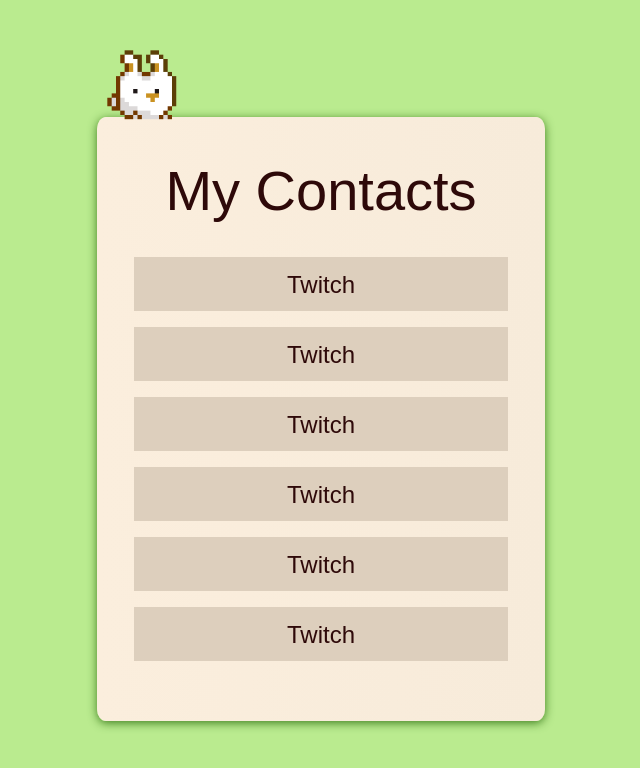
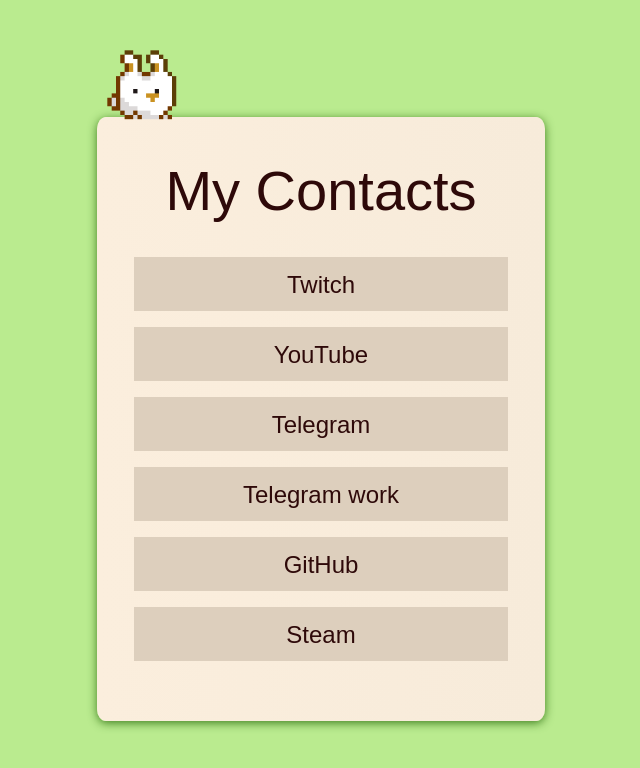
Before and after one commit to ThisIsInga/my_contacts_discord, a React (Vite) app in the folder my-contacts/: page / in a window 1280 px wide. Shown: the top 768 px of the page, without its empty margins (319-959 px from the left). Built offline with nearby package versions, Linux system fonts and the light colour scheme.

Commit message:
переименвоание компонента и добавление новых ссылок и пропсов

```diff
--- a/my-contacts/src/App.tsx
+++ b/my-contacts/src/App.tsx
@@ -1,5 +1,5 @@
 import './App.css'
-import Block from "./components/block/Block.tsx";
+import ActiveBlock from "./components/ActiveBlock/ActiveBlock.tsx";
 
 function App() {
   return (
@@ -7,12 +7,12 @@
       <section className="background">
         <section className="main_contacts">
           <h2>My Contacts</h2>
-          <Block/>
-          <Block/>
-          <Block/>
-          <Block/>
-          <Block/>
-          <Block/>
+          <ActiveBlock url='https://www.twitch.tv/f1shf1ssh' tag='@f1shf1ssh' app='Twitch'/>
+          <ActiveBlock url='https://www.youtube.com/@This_Is_Inga' tag='@This_Is_Inga' app='YouTube'/>
+          <ActiveBlock url='https://t.me/this_is_inga' tag='@This_Is_Inga' app='Telegram'/>
+          <ActiveBlock url='https://t.me/Inga_projects_programming' tag='@Inga_projects_programming' app='Telegram work'/>
+          <ActiveBlock url='https://github.com/ThisIsInga' tag='@ThisIsInga' app='GitHub'/>
+          <ActiveBlock url='https://steamcommunity.com/id/this_is_inga/' tag='@kadzuzui' app='Steam'/>
         </section>
       </section>
     </>
--- a/my-contacts/src/components/block/Block.tsx
+++ b/my-contacts/src/components/ActiveBlock/ActiveBlock.tsx
@@ -1,20 +1,26 @@
-import './Block.css'
+import './ActiveBlock.css'
 import {useState} from "react";
 
-function Block() {
+interface BlockProps {
+  tag: string;
+  app: string;
+  url: string;
+}
+
+function Block({tag, app, url}: BlockProps) {
   const [isHovered, setIsHovered] = useState(false);
 
   return (
     <>
-      <a href="https://www.twitch.tv/f1shf1ssh" target="_blank">
+      <a href={url} target="_blank">
             <section className="block_contacts">
               <p
                 onMouseEnter={() => setIsHovered(true)}
                 onMouseLeave={() => setIsHovered(false)}
                 className="contact_text"
               >
-                <span className={isHovered ? "text_visible" : "text_hidden"}>@f1shf1ssh</span>
-                <span className={!isHovered ? "text_visible" : "text_hidden"}>Twitch</span>
+                <span className={isHovered ? "text_visible" : "text_hidden"}>{tag}</span>
+                <span className={!isHovered ? "text_visible" : "text_hidden"}>{app}</span>
               </p>
             </section>
         </a>
```
Also changed, not shown: my-contacts/src/components/ActiveBlock/ActiveBlock.css (renamed from my-contacts/src/components/block/Block.css).
